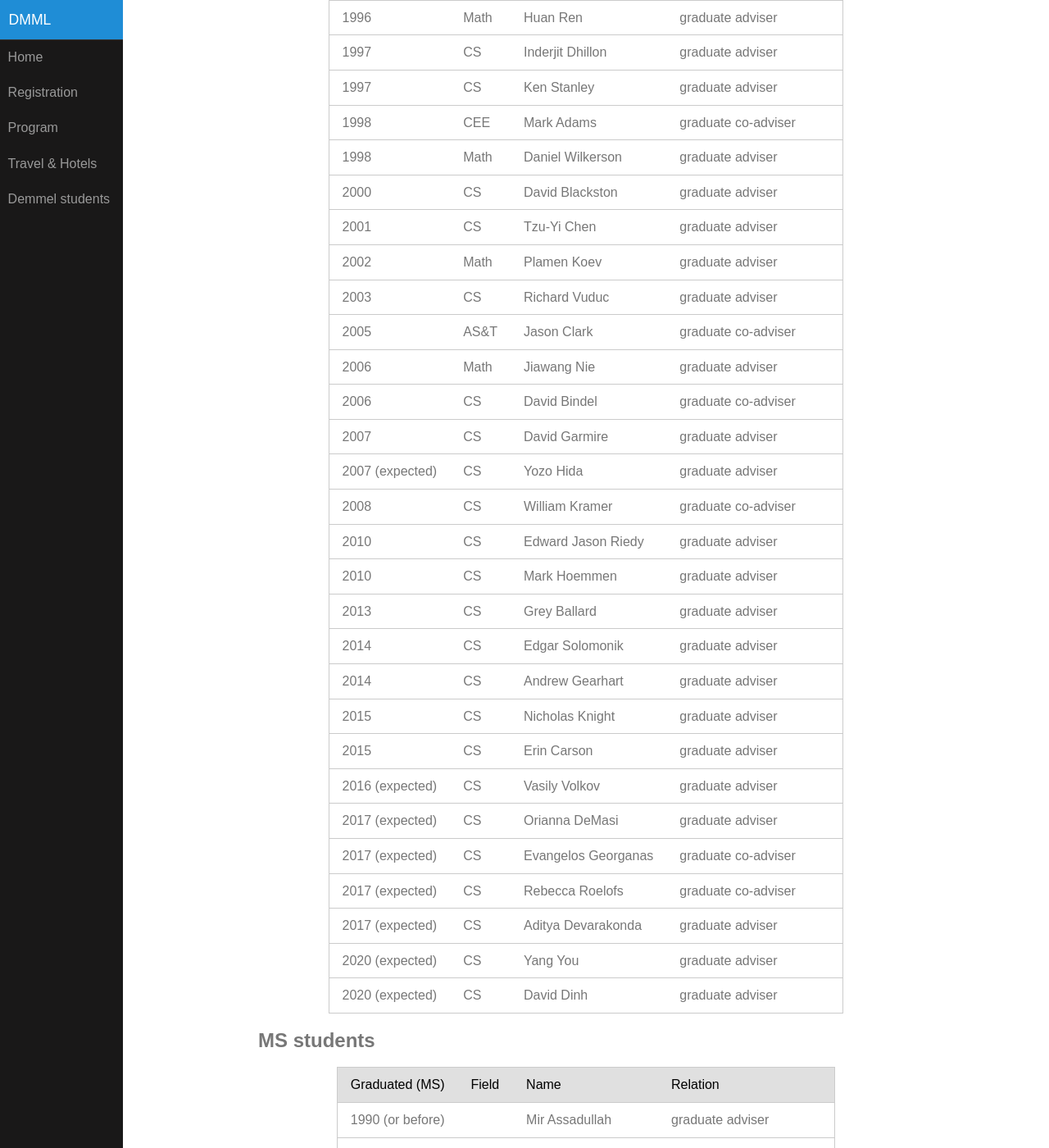
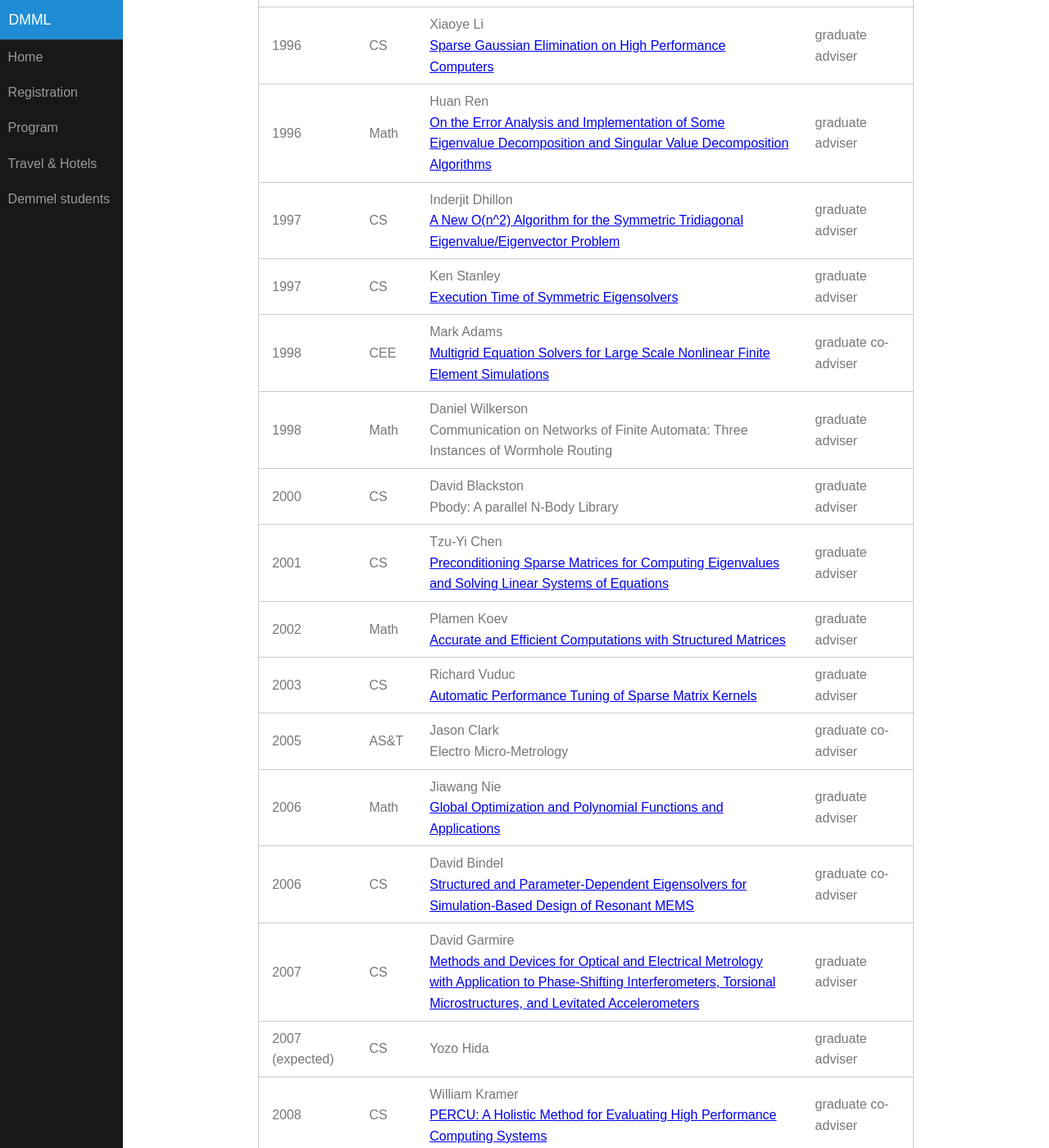
Before and after one commit to dbindel/dmml, a Jekyll site: the page built from students.html, in a window 1280 px wide and 1400 px high, scrolled down 507 px. Shown: the whole window at 82% size. Built offline with Jekyll 4.4.1, drawn with Linux system fonts in a browser that asks for light colours; some of the changed text lies outside the part shown.

Commit message:
Added thesis information.

```diff
--- a/_data/students.yml
+++ b/_data/students.yml
@@ -5,90 +5,117 @@ phd:
   field: CS
   year: 1992
   reln: thesis committee member
+  thesis: Algebraic and Numeric Techniques in Modeling and Robotics
+  thesis_url: http://citeseerx.ist.psu.edu/viewdoc/summary?doi=10.1.1.37.9669
 -
   name: Xiaoye Li
   type: PhD
   field: CS
   year: 1996
   reln: graduate adviser
+  thesis: Sparse Gaussian Elimination on High Performance Computers
+  thesis_url: http://www.eecs.berkeley.edu/Pubs/TechRpts/1996/5814.html
 -
   name: Huan Ren
   type: PhD
   field: Math
   year: 1996
   reln: graduate adviser
+  thesis: On the Error Analysis and Implementation of Some Eigenvalue Decomposition and Singular Value Decomposition Algorithms
+  thesis_url: http://digitalassets.lib.berkeley.edu/techreports/ucb/text/CSD-96-904.pdf
 -
   name: Inderjit Dhillon
   type: PhD
   field: CS
   year: 1997
   reln: graduate adviser
+  thesis: A New O(n^2) Algorithm for the Symmetric Tridiagonal Eigenvalue/Eigenvector Problem
+  thesis_url: http://www.eecs.berkeley.edu/Pubs/TechRpts/1997/5888.html
 -
   name: Ken Stanley
   type: PhD
   field: CS
   year: 1997
   reln: graduate adviser
+  thesis: Execution Time of Symmetric Eigensolvers
+  thesis_url: http://www.eecs.berkeley.edu/Pubs/TechRpts/1997/6418.html
 -
   name: Mark Adams
   type: PhD
   field: CEE
   year: 1998
   reln: graduate co-adviser
+  thesis: Multigrid Equation Solvers for Large Scale Nonlinear Finite Element Simulations
+  thesis_url: http://crd.lbl.gov/assets/Uploads/ANAG/adamsdissertation.pdf
 -
   name: Daniel Wilkerson
   type: PhD
   field: Math
   year: 1998
   reln: graduate adviser
+  thesis: "Communication on Networks of Finite Automata: Three Instances of Wormhole Routing"
 -
   name: David Blackston
   type: PhD
   field: CS
   year: 2000
   reln: graduate adviser
+  thesis: "Pbody: A parallel N-Body Library"
 -
   name: Tzu-Yi Chen
   type: PhD
   field: CS
   year: 2001
   reln: graduate adviser
+  thesis: Preconditioning Sparse Matrices for Computing Eigenvalues and Solving Linear Systems of Equations
+  thesis_url: http://www.cs.pomona.edu/~tzuyi/Papers/phd_thesis.pdf
 -
   name: Plamen Koev
   type: PhD
   field: Math
   year: 2002
   reln: graduate adviser
+  thesis: Accurate and Efficient Computations with Structured Matrices
+  thesis_url: http://www-math.mit.edu/~plamen/files/KoevThesis.pdf
 -
   name: Richard Vuduc
   type: PhD
   field: CS
   year: 2003
   reln: graduate adviser
+  thesis: Automatic Performance Tuning of Sparse Matrix Kernels
+  thesis_url: http://bebop.cs.berkeley.edu/pubs/vuduc2003-dissertation.pdf
 -
   name: Jason Clark
   type: PhD
   field: "AS&T"
   year: 2005
   reln: graduate co-adviser
+  thesis: Electro Micro-Metrology
 -
   name: Jiawang Nie
   type: PhD
   field: Math
   year: 2006
   reln: graduate adviser
+  thesis: Global Optimization and Polynomial Functions and Applications
+  thesis_url: http://math.ucsd.edu/~njw/PHD/njwphdthesis.pdf
 -
   name: David Bindel
   type: PhD
   field: CS
   year: 2006
   reln: graduate co-adviser
+  thesis: Structured and Parameter-Dependent Eigensolvers for Simulation-Based Design of Resonant MEMS
+  thesis_url: http://www.eecs.berkeley.edu/Pubs/TechRpts/2006/EECS-2006-108.html
 -
   name: David Garmire
   type: PhD
   field: CS
   year: 2007
   reln: graduate adviser
+  thesis: Methods and Devices for Optical and Electrical Metrology with Application to Phase-Shifting Interferometers, Torsional Microstructures, and Levitated Accelerometers
+  thesis_url: http://www.eecs.berkeley.edu/Pubs/TechRpts/2007/EECS-2007-118.html
 -
   name: Yozo Hida
   type: PhD
@@ -101,48 +128,64 @@ phd:
   field: CS
   year: 2008
   reln: graduate co-adviser
+  thesis: "PERCU: A Holistic Method for Evaluating High Performance Computing Systems"
+  thesis_url: http://www.eecs.berkeley.edu/Pubs/TechRpts/2008/EECS-2008-143.html
 -
   name: Edward Jason Riedy
   type: PhD
   field: CS
   year: 2010
   reln: graduate adviser
+  thesis: Making Static Pivoting Scalable and Dependable
+  thesis_url: http://www.eecs.berkeley.edu/Pubs/TechRpts/2010/EECS-2010-172.html
 -
   name: Mark Hoemmen
   type: PhD
   field: CS
   year: 2010
   reln: graduate adviser
+  thesis: Communication-avoiding Krylov subspace methods
+  thesis_url: http://www.eecs.berkeley.edu/Pubs/TechRpts/2010/EECS-2010-37.html
 -
   name: Grey Ballard
   type: PhD
   field: CS
   year: 2013
   reln: graduate adviser
+  thesis: Avoiding Communication in Dense Linear Algebra
+  thesis_url: http://www.eecs.berkeley.edu/Pubs/TechRpts/2013/EECS-2013-151.html
 -
   name: Edgar Solomonik
   type: PhD
   field: CS
   year: 2014
   reln: graduate adviser
+  thesis: Provably Efficient Algorithms for Numerical Tensor Algebra
+  thesis_url: http://www.eecs.berkeley.edu/Pubs/TechRpts/2014/EECS-2014-170.html
 -
   name: Andrew Gearhart
   type: PhD
   field: CS
   year: 2014
   reln: graduate adviser
+  thesis: Bounds on the Energy Consumption of Computational Kernels
+  thesis_url: http://www.eecs.berkeley.edu/Pubs/TechRpts/2014/EECS-2014-175.html
 -
   name: Nicholas Knight
   type: PhD
   field: CS
   year: 2015
   reln: graduate adviser
+  thesis: Communication-Optimal Loop Nests
+  thesis_url: http://www.eecs.berkeley.edu/Pubs/TechRpts/2015/EECS-2015-185.html
 -
   name: Erin Carson
   type: PhD
   field: CS
   year: 2015
   reln: graduate adviser
+  thesis: Communication-Avoiding Krylov Subspace Methods in Theory and Practice
+  thesis_url: http://www.eecs.berkeley.edu/Pubs/TechRpts/2015/EECS-2015-179.html
 -
   name: Vasily Volkov
   type: PhD
--- a/students.html
+++ b/students.html
@@ -19,7 +19,10 @@ layout: page
     <tr>
       <td>{{ student.year }}</td>
       <td>{{ student.field }}</td>
-      <td>{{ student.name }}</td>
+      <td>{{ student.name }}
+        {% if student.thesis %}<br/>
+        {% if student.thesis_url %}<a href="{{ student.thesis_url }}">{{ student.thesis }}</a>{% else %}{{ student.thesis }}{% endif %}
+        {% endif %}</td>
       <td>{{ student.reln }}</td>
     </tr>
     {% endfor %}
```
